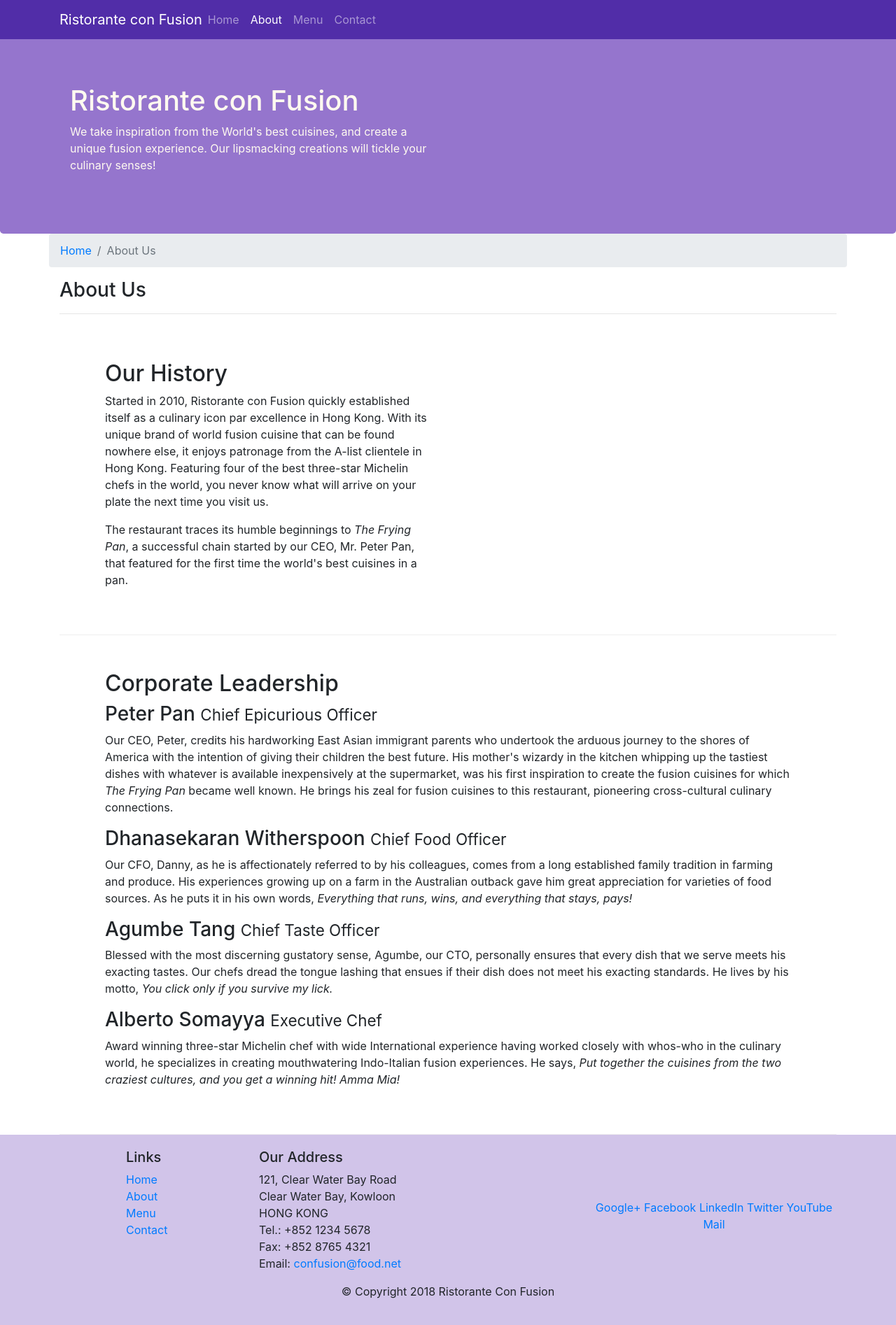
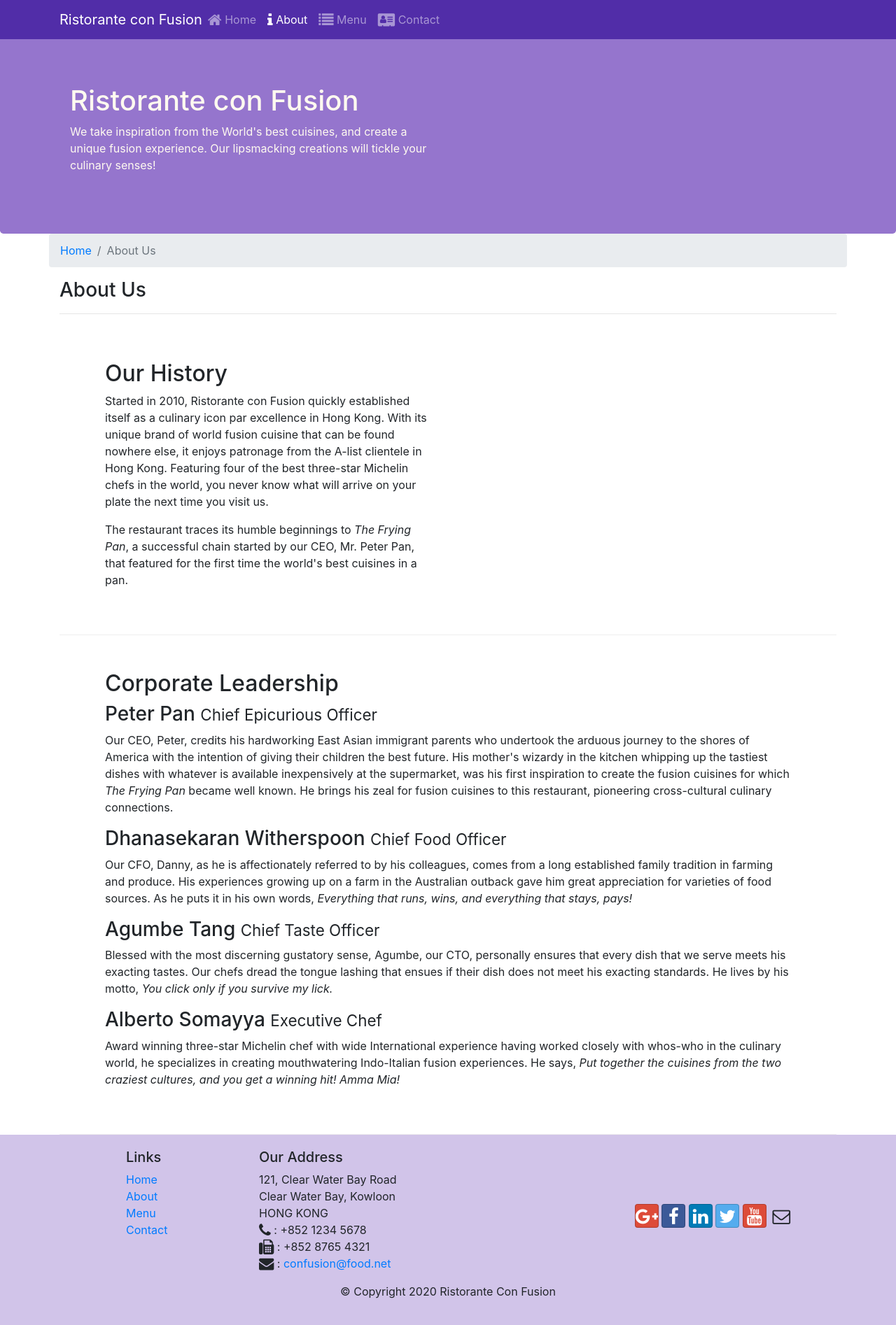
Before and after one commit to Moskaoud/Restaurant, a website: page aboutus.html in a window 1280 px wide. Shown: the whole page at 70% size. Drawn offline with nearby package versions, Linux system fonts and the light colour scheme.

Commit message:
Icon Font font-awesome bootstrap-social

```diff
--- a/aboutus.html
+++ b/aboutus.html
@@ -9,6 +9,8 @@
 
         <!-- Bootstrap CSS -->
         <link rel="stylesheet" href="node_modules/bootstrap/dist/css/bootstrap.min.css">
+        <link rel="stylesheet" href="node_modules/font-awesome/css/font-awesome.min.css">
+        <link rel="stylesheet" href="node_modules/bootstrap-social/bootstrap-social.css">
         <link rel="stylesheet" href="CSS/styles.css">
 
     <title>Ristorante Con Fusion: About Us</title>
@@ -25,10 +27,11 @@
             <a href="./index.html" class="navbar-brand mr-auto">Ristorante con Fusion</a>
             <div class="collapse navbar-collapse" id="Navbar">
             <ul class="navbar-nav mr-auto">
-                <li class="nav-item"><a href="./index.html" class="nav-link">Home</a></li>
-                <li class="nav-item active"><a href="#" class="nav-link">About</a></li>
-                <li class="nav-item"><a href="#" class="nav-link">Menu</a></li>
-                <li class="nav-item"><a href="#" class="nav-link">Contact</a></li>
+                <li class="nav-item"><a class="nav-link" href="./index.html"><span class="fa fa-home fa-lg"></span> Home</a></li>
+                <li class="nav-item active"><a class="nav-link" href="#"><span class="fa fa-info fa-lg"></span> About</a></li>
+                <li class="nav-item"><a class="nav-link" href="#"><span class="fa fa-list fa-lg"></span> Menu</a></li>
+                <li class="nav-item"><a class="nav-link" href="#"><span class="fa fa-address-card fa-lg"></span> Contact</a></li>
+
             </ul>
         </div>
         </div>
@@ -103,26 +106,26 @@
                     <address>
 		              121, Clear Water Bay Road<br>
 		              Clear Water Bay, Kowloon<br>
-		              HONG KONG<br>
-		              Tel.: +852 1234 5678<br>
-		              Fax: +852 8765 4321<br>
-		              Email: <a href="mailto:confusion@food.net">confusion@food.net</a>
+                      HONG KONG<br>
+                      <i class="fa fa-phone fa-lg"></i> : +852 1234 5678<br>
+		              <i class="fa fa-fax fa-lg"></i> : +852 8765 4321<br>
+		              <i class="fa fa-envelope fa-lg"></i> : <a href="mailto:confusion@food.net">confusion@food.net</a>
 		           </address>
                 </div>
                 <div class="col-12 col-sm-4 align-self-center">
                     <div class="text-center">
-                        <a href="http://google.com/+">Google+</a>
-                        <a href="http://www.facebook.com/profile.php?id=">Facebook</a>
-                        <a href="http://www.linkedin.com/in/">LinkedIn</a>
-                        <a href="http://twitter.com/">Twitter</a>
-                        <a href="http://youtube.com/">YouTube</a>
-                        <a href="mailto:">Mail</a>
+                        <a class="btn btn-social-icon btn-google" href="http://google.com/+"><i class="fa fa-google-plus"></i></a>
+                        <a class="btn btn-social-icon btn-facebook" href="http://www.facebook.com/profile.php?id="><i class="fa fa-facebook"></i></a>
+                        <a class="btn btn-social-icon btn-linkedin" href="http://www.linkedin.com/in/"><i class="fa fa-linkedin"></i></a>
+                        <a class="btn btn-social-icon btn-twitter" href="http://twitter.com/"><i class="fa fa-twitter"></i></a>
+                        <a class="btn btn-social-icon btn-google" href="http://youtube.com/"><i class="fa fa-youtube"></i></a>
+                        <a class="btn btn-social-icon" href="mailto:"><i class="fa fa-envelope-o"></i></a>
                     </div>
                 </div>
            </div>
            <div class="row justify-content-center">
                 <div class="col-auto">
-                    <p>© Copyright 2018 Ristorante Con Fusion</p>
+                    <p>© Copyright <script>document.write(new Date().getFullYear())</script> Ristorante Con Fusion</p>
                 </div>
            </div>
         </div>
--- a/package.json
+++ b/package.json
@@ -15,6 +15,8 @@
   },
   "dependencies": {
     "bootstrap": "^4.5.2",
+    "bootstrap-social": "^5.1.1",
+    "font-awesome": "^4.7.0",
     "jquery": "^3.5.1",
     "popper.js": "^1.16.1"
   }
```
Also changed, not shown: index.html (+17 -14 lines), 1 other file.
